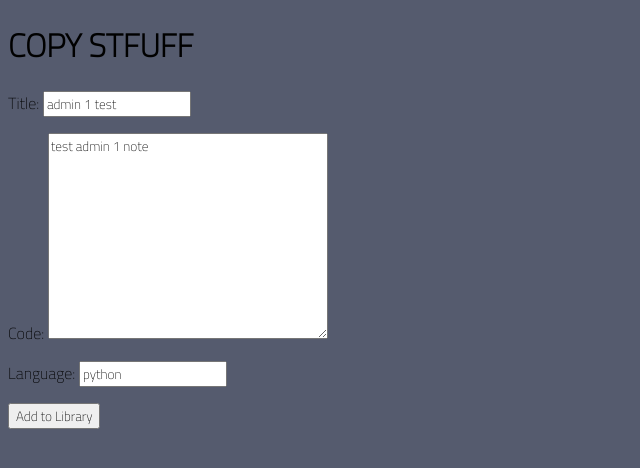
After one commit to momentum-team-7/django-multiple-choice-drehan7, a Django app: page /copy/2/2/ in a window 1280 px wide. The commit adds this page. Shown: the top 468 px of the page, without its empty margins (0-640 px from the left). Run offline with Django 3.2, Linux system fonts and the light colour scheme; a user stored in the database is signed in; data comes from the database, SQL or seed files in the repository; both versions use the stored data as it was after the commit.

Commit message:
copy working and count tracking

```diff
--- a/core/forms.py
+++ b/core/forms.py
@@ -6,9 +6,11 @@ class SnippetForm(forms.ModelForm):
         super(SnippetForm, self).__init__(*args, **kwargs)
         self.fields['author'].disabled = True
         self.fields['author'].widget = forms.HiddenInput()
+        self.fields['copies'].disabled = True
+        self.fields['copies'].widget = forms.HiddenInput()
     class Meta:
         model = Snippet
-        fields = ['title','author','code', 'language']
+        fields = ['title','author','code', 'language', 'copies']
 
 class ProfileForm(forms.ModelForm):
     def __init__(self, *args, **kwargs):
--- a/core/models.py
+++ b/core/models.py
@@ -9,9 +9,10 @@ class Snippet(models.Model):
     author = models.ForeignKey(User, on_delete=models.CASCADE, related_name='snippets')
     code = models.TextField()
     language = models.CharField(max_length=20)
+    copies = models.IntegerField(default=0)
 
     def __str__(self):
-        return f"{self.author} | {self.title} | {self.code} | {self.language}"
+        return f"{self.author} | {self.title} | {self.code} | {self.language} | {self.copies}"
 
 
 class Profile(models.Model):
--- a/core/urls.py
+++ b/core/urls.py
@@ -10,4 +10,5 @@ urlpatterns = [
     path('user/snippets/<int:pk>/delete/', views.delete_snippet, name='delete_snippet'),
     path('user/<int:pk>/profile/search/', views.search_results, name='search_results'),
     path('user/<int:pk>/profile/update/', views.update_pic, name='update_pic'),
+    path('copy/<int:authorPK>/<int:snippetPK>/', views.copy_snippet, name='copy_snippet'),
 ]
--- a/core/views.py
+++ b/core/views.py
@@ -77,16 +77,33 @@ def update_pic(request, pk):
         if form.is_valid():
             user.picture = form.cleaned_data['picture']
             user.save()
-            # if request.FILES.get('picture', None) != None:
-            #     try:
-            #         os.remove(user.picture.url)
-            #     except Exception as e:
-            #         print('Exception in removing old picture',e)
-            #     request.user.picture = request.FILES['picture']
-            #     request.user.save()
             print("FORM VALID !!!")
             return HttpResponseRedirect(f'/user/{pk}/profile/')
 
     else:
         form = ProfileForm(instance=request.user)
     return render(request, 'update_pic.html', {"form": form})
+
+@login_required
+def copy_snippet(request, authorPK, snippetPK):
+    author = User.objects.get(pk=authorPK)
+    snippet = Snippet.objects.get(pk=snippetPK)
+    new_instance = {
+        'title':snippet.title,
+        'author':request.user,
+        'code':snippet.code,
+        'language':snippet.language,
+        'copies':0
+    }
+    if request.method == 'POST':
+        form = SnippetForm(request.POST, initial=new_instance)
+        if form.is_valid():
+            snippet.copies += 1
+            snippet.save()
+            form.save()
+            return HttpResponseRedirect(f'/user/{authorPK}/profile')
+
+    else:
+        form = SnippetForm(initial=new_instance)
+
+    return render(request, 'copy_snippet.html', {'form':form, 'user':author, 'snippet':snippet})
--- a/static/base.css
+++ b/static/base.css
@@ -34,8 +34,15 @@ a {
   color: white;
 }
 
+.copies {
+  font-size: 20px;
+  color: white;
+}
+
 .snippet-title {
   display: flex;
+  font-size: 20px;
+  color: white;
   justify-content: space-between;
 }
 
--- /dev/null
+++ b/templates/copy_snippet.html
@@ -0,0 +1,9 @@
+{% extends 'base.html' %}
+{% block content %}
+<h1>COPY STFUFF</h1>
+<form action="{% url 'copy_snippet' authorPK=user.pk snippetPK=snippet.pk %}" method="post">
+    {% csrf_token %}
+    {{ form.as_p }}
+    <input type="submit" value="Add to Library">
+</form>
+{% endblock %}
--- a/templates/public_feed.html
+++ b/templates/public_feed.html
@@ -23,7 +23,7 @@
                         {% endfor %}
                     <a href="{% url 'user_profile' pk=snippet.author.pk %}">{{snippet.author}}</a>
                     </div>
-                Title: {{snippet.title}}
+                Title: {{snippet.title}} <span class="copies">COPIES: {{snippet.copies}}</span>
             </div>
             <div class="snippet-code-container">
                 <pre><code>{{snippet.code}}</code></pre>
@@ -37,7 +37,7 @@
             </div>
             <div class="copy-button">
                 {% if user.pk != request.user.pk %}
-                <a href=""> Copy </a>
+                <a href="{% url 'copy_snippet' authorPK=user.pk snippetPK=snippet.pk %}"> Copy </a>
                 {% endif %}
             </div>
         </div>
--- a/templates/user_profile.html
+++ b/templates/user_profile.html
@@ -40,7 +40,7 @@
                         <img src="{{ profile.picture.url }}" alt="Profile pic" width="40">
                         <a href="{% url 'user_profile' pk=snippet.author.pk %}">{{snippet.author}}</a>
                     </div>
-                    Title: {{snippet.title}}
+                    Title: {{snippet.title}} <span class="copies">COPIES: {{snippet.copies}}</span>
                 </div>
             <div class="snippet-code-container">
                 <pre><code>{{snippet.code}}</code></pre>
```
Also changed, not shown: core/migrations/0010_snippet_copies.py (added), core/migrations/0011_auto_20210308_1750.py (added), db.sqlite3.
